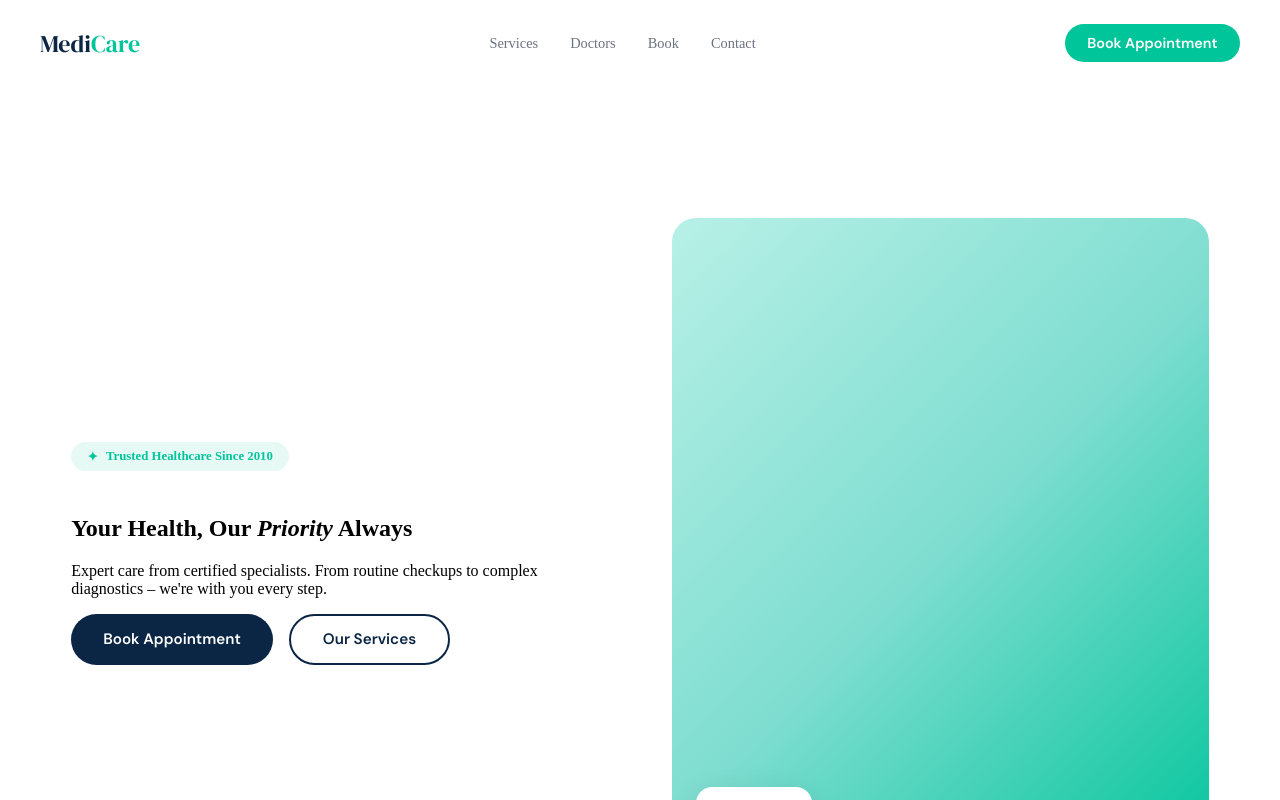
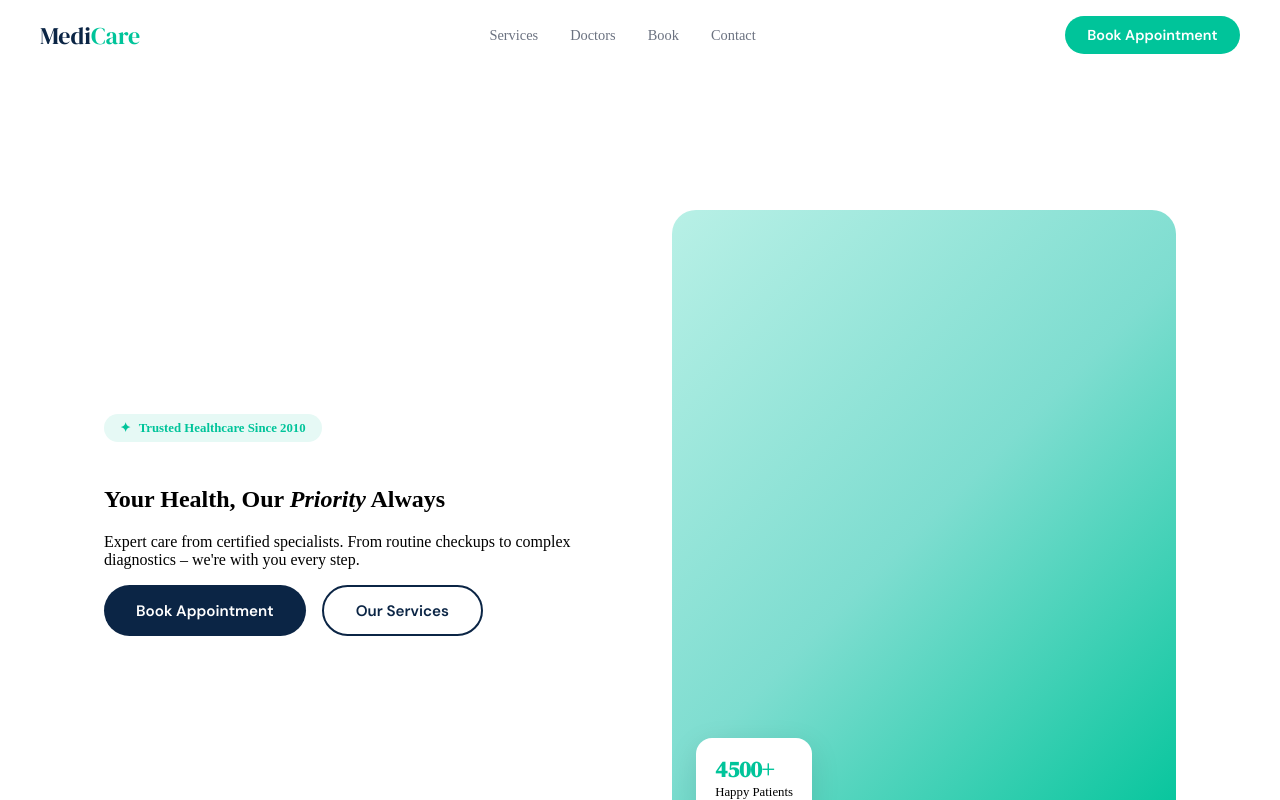
Before and after one commit to Piyush-Here/clinicTemplate, a React (Vite) app: page / in a window 1280 px wide. Shown: the top 800 px of the page. Built offline with nearby package versions, Linux system fonts and the light colour scheme.

Commit message:
Minor Padding Fixes

```diff
--- a/src/App.css
+++ b/src/App.css
@@ -1,3 +1,5 @@
+*, *::before, *::after { box-sizing: border-box; }
+body { margin: 0; padding: 0; color: var(--white); }
 :root {
   /* Brand Palette */
   --mint:        #00C49A;
```
